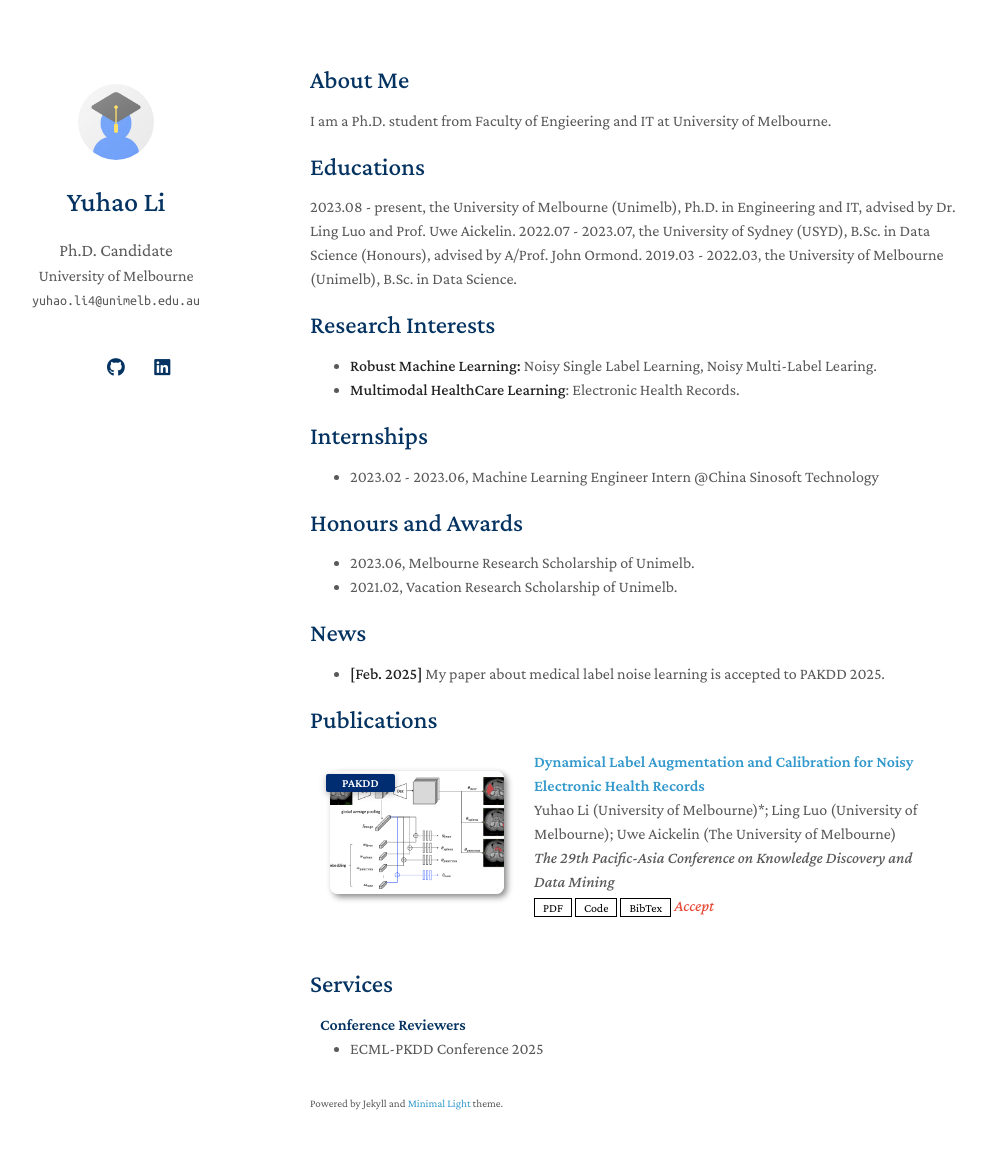
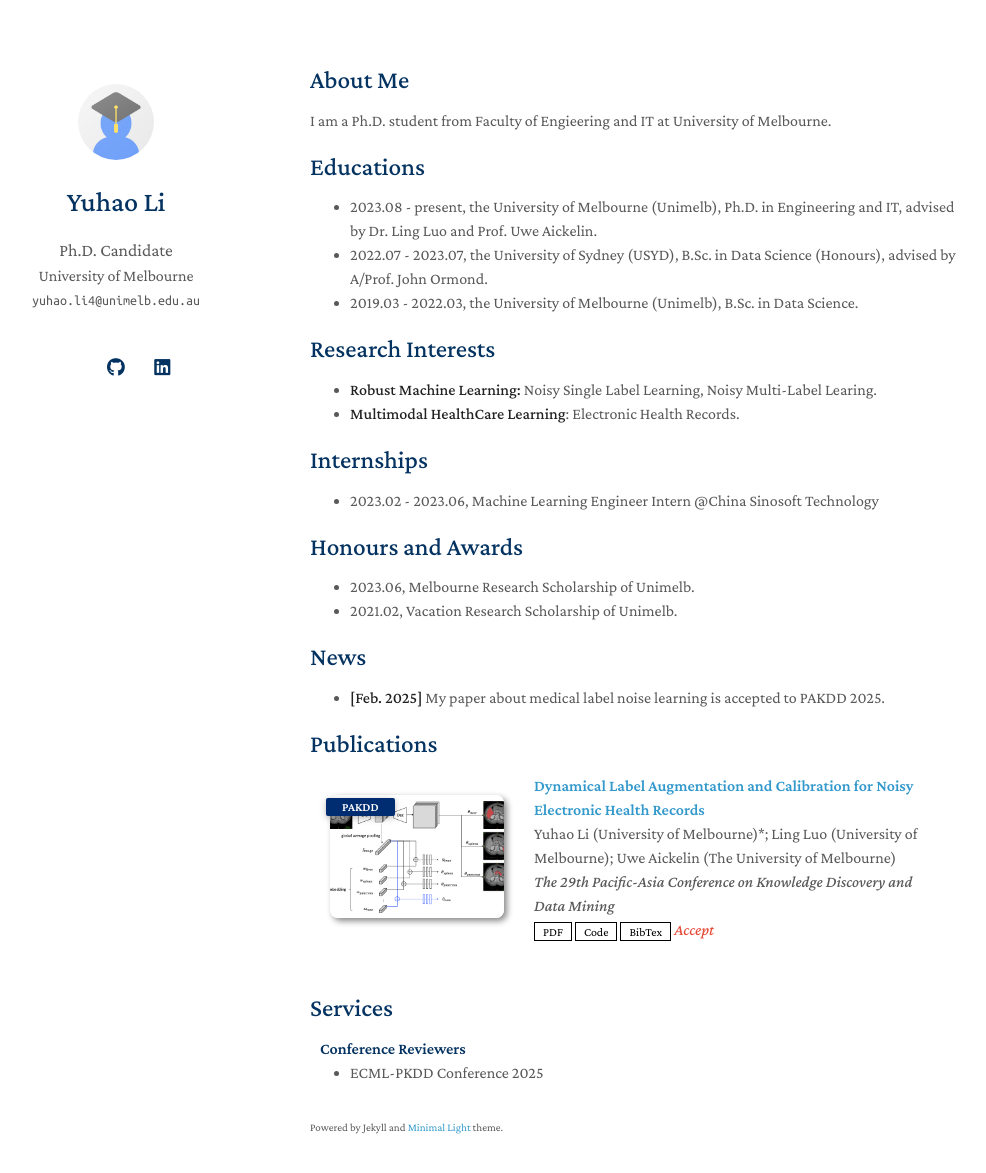
Before and after one commit to yuhao-3/yuhao-3.github.io, a Jekyll site: the page built from index.md, in a window 1280 px wide and 1208 px high. Shown: the top 1173 px of the window, without its empty margins (160-1146 px from the left). Built offline with Jekyll 4.4.1, drawn with Linux system fonts in a browser that asks for light colours; a style sheet for code colours, icons or effects is not loaded; our own code applies the rules of GitHub Pages for plain Markdown files.

```diff
--- a/index.md
+++ b/index.md
@@ -7,9 +7,9 @@ layout: homepage
 I am a Ph.D. student from Faculty of Engieering and IT at University of Melbourne.
 
 ## Educations
-2023.08 - present, the University of Melbourne (Unimelb), Ph.D. in Engineering and IT, advised by Dr. Ling Luo and Prof. Uwe Aickelin.
-2022.07 - 2023.07, the University of Sydney (USYD), B.Sc. in Data Science (Honours), advised by A/Prof. John Ormond.
-2019.03 - 2022.03, the University of Melbourne (Unimelb), B.Sc. in Data Science.
+- 2023.08 - present, the University of Melbourne (Unimelb), Ph.D. in Engineering and IT, advised by Dr. Ling Luo and Prof. Uwe Aickelin.
+- 2022.07 - 2023.07, the University of Sydney (USYD), B.Sc. in Data Science (Honours), advised by A/Prof. John Ormond.
+- 2019.03 - 2022.03, the University of Melbourne (Unimelb), B.Sc. in Data Science.
 
 
 ## Research Interests
```
